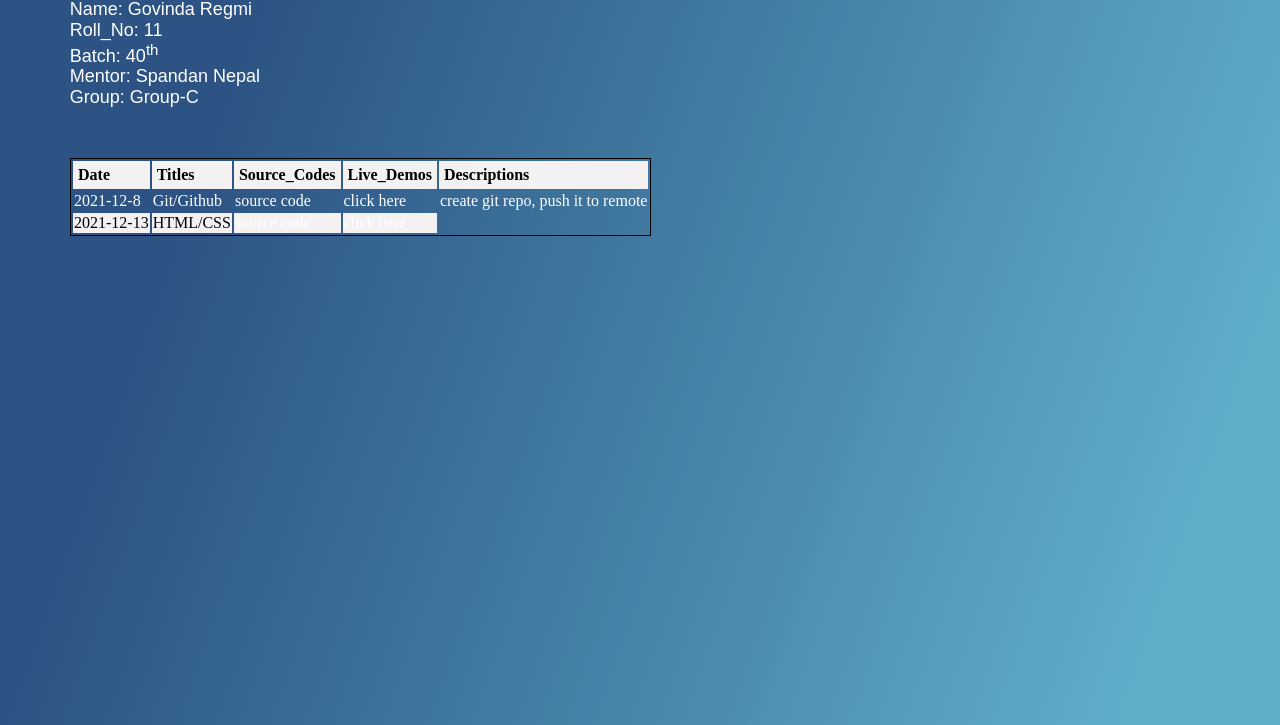
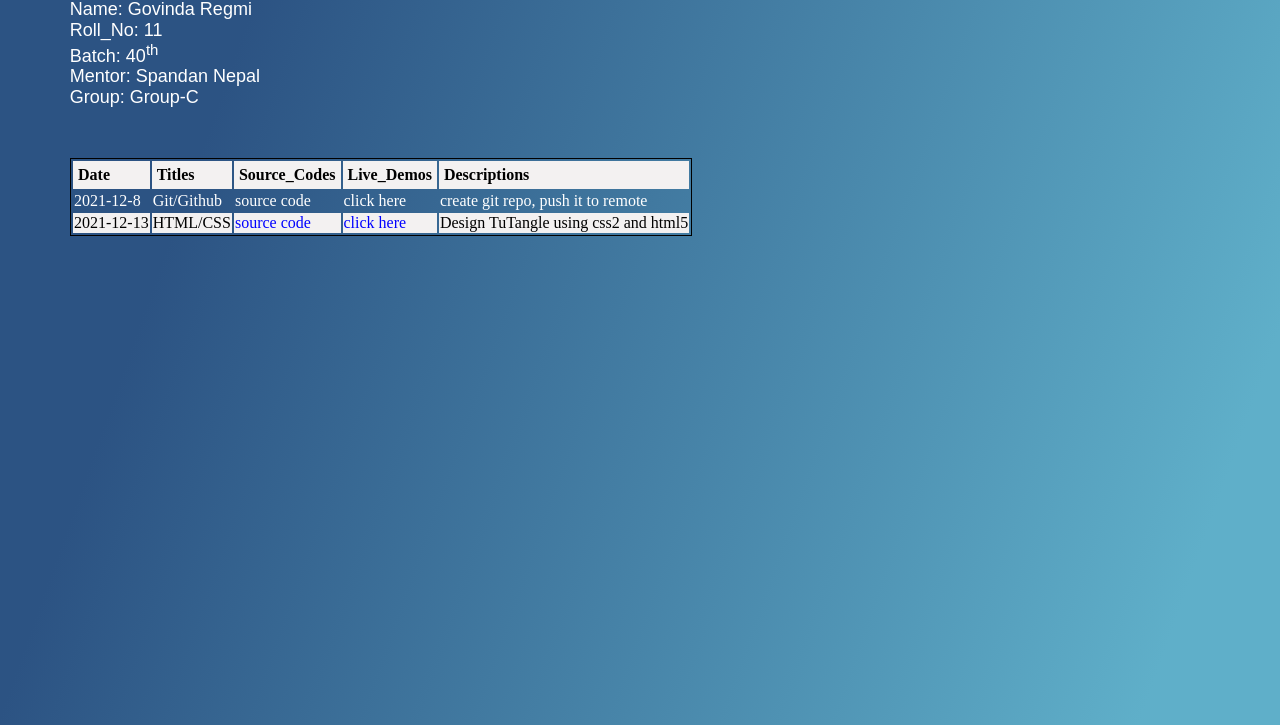
Before and after one commit to joseff-regmi/LeapFrog-assignments, a plain HTML site: page index.html in a window 1280 px wide. Shown: the part 125-850 px from the top of the page. Drawn offline with Linux system fonts and the light colour scheme.

Commit message:
updated_css

```diff
--- a/index.html
+++ b/index.html
@@ -52,6 +52,7 @@
           <td>
             <a href="https://joseff-regmi.github.io/Tutangle/">click here</a>
           </td>
+          <td>Design TuTangle using css2 and html5</td>
         </tr>
       </table>
     </div>
--- a/style.css
+++ b/style.css
@@ -53,3 +53,11 @@ tr:nth-child(odd) {
 tr:nth-child(even) {
   color: white;
 }
+
+tr:nth-child(odd) a {
+  color: blue;
+}
+
+tr:nth-child(odd) a:hover {
+  color: green;
+}
```
